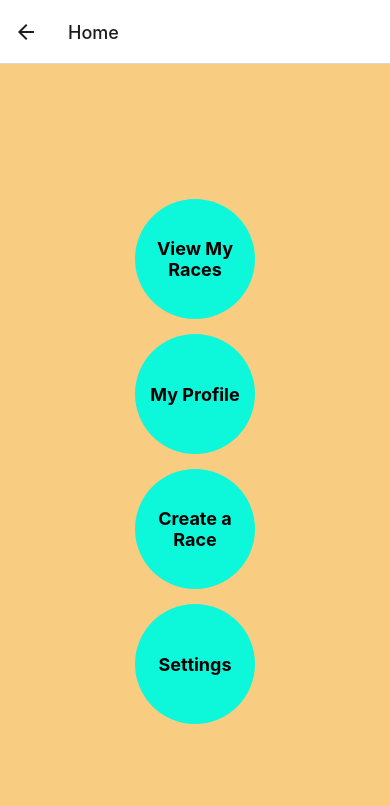
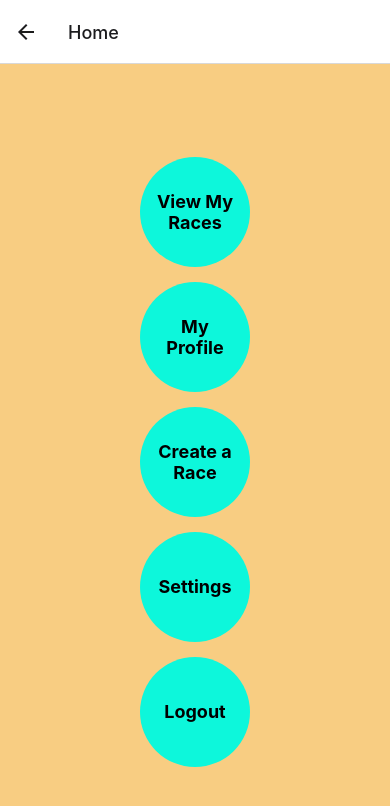
Before and after one commit to GreenField-Org/ultracrewmobile, a React Native app: screen /Home in a window 390 px wide. Shown: the top 806 px of the page. Built offline with nearby package versions, Linux system fonts and the light colour scheme.

Commit message:
creating logout button - no functionality

```diff
--- a/Views/Home.js
+++ b/Views/Home.js
@@ -40,6 +40,13 @@ export default function Home({ navigation }) {
         <Text style={styles.text}>Settings</Text>
       </Pressable>
 
+      <Pressable
+      title="Logout"
+      style={styles.button}
+      backgroundColor= 'blue'>
+        <Text style={styles.text}>Logout</Text>
+      </Pressable>
+
         </View>
     )
 }
@@ -54,8 +61,8 @@ const styles = StyleSheet.create({
     alignItems: 'center',
     justifyContent: 'center',
     paddingVertical: 20,
-    width: 120,
-    height: 120,
+    width: 110,
+    height: 110,
     paddingHorizontal: 15,
     borderRadius: 60,
     elevation: 3,
```
